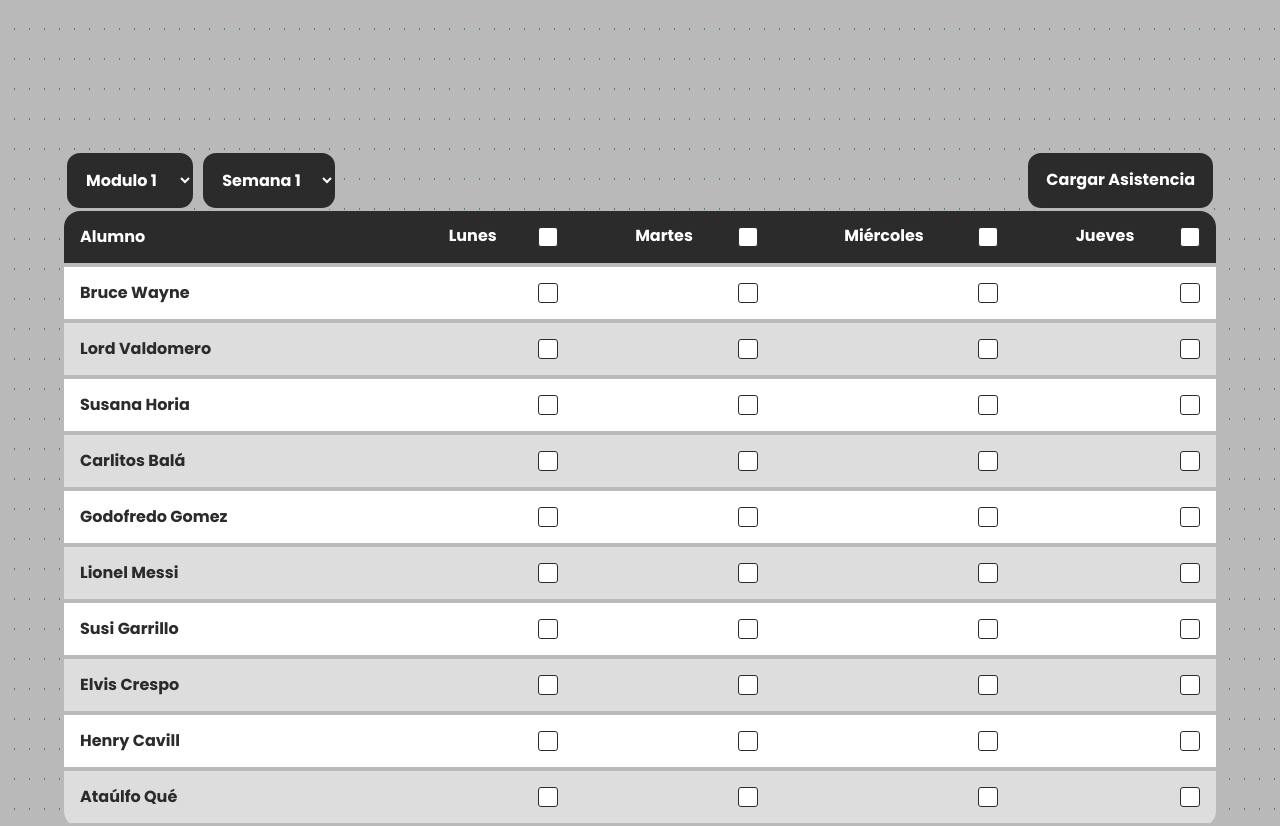
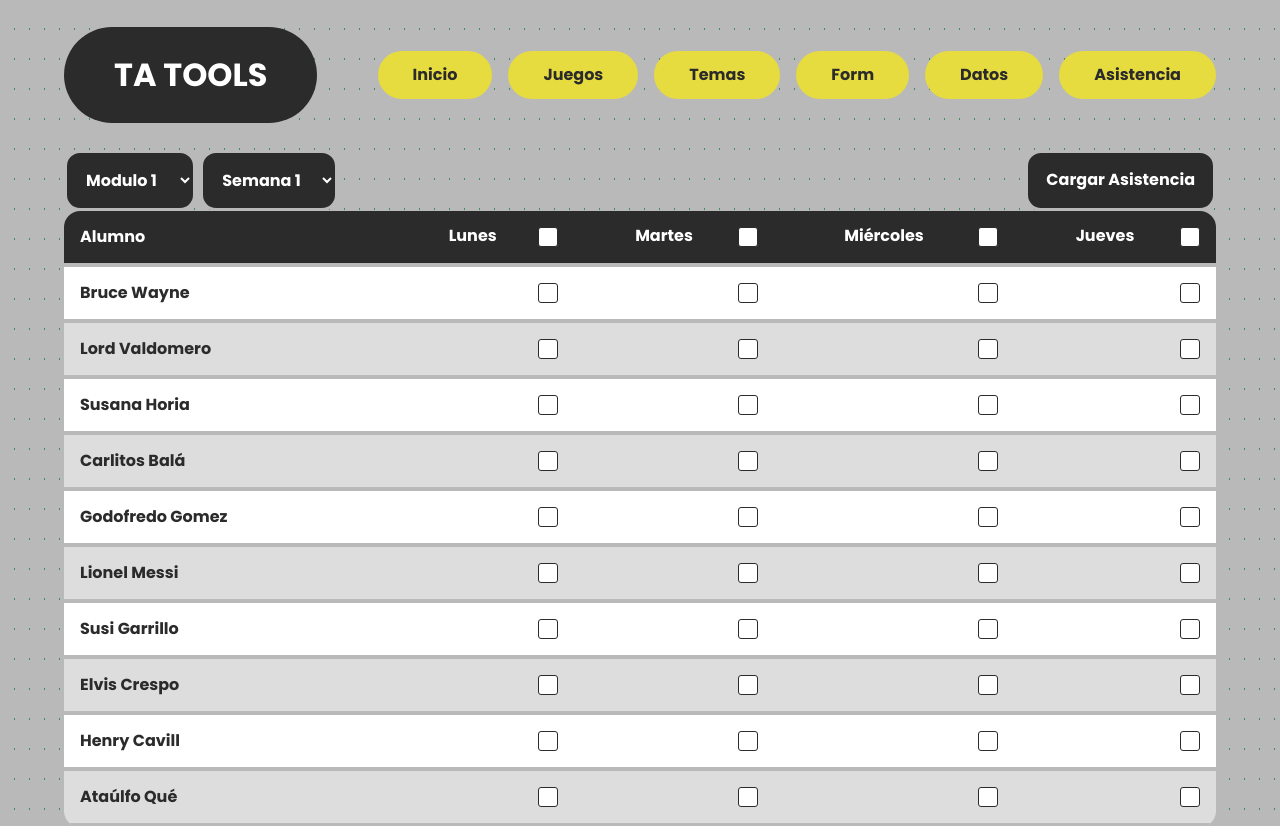
Before and after one commit to MelinaRG/ProyectoSUP7, a FastAPI app: template app/templates/asistencia.html in a window 1280 px wide. Shown: the top 826 px of the page. Run offline with FastAPI, Linux system fonts and the light colour scheme; the template is opened without the code that fills it, so the values that code supplies are empty; parts of the project's set-up code (start-up, migrations or seed data) failed here and were passed over.

Commit message:
nav actualizada

```diff
--- a/app/templates/asistencia.html
+++ b/app/templates/asistencia.html
@@ -10,6 +10,31 @@
 </head>
 <body>
 	<header class="hero1">
+    <nav class="nav container">
+			<div class="nav__logo">
+				<h2 class="nav__title">TA TOOLS</h2>
+			</div>
+			<ul class="nav__link nav__link--menu">
+				<li class="nav__items">
+					<a href="/" class="nav__links" id="boton__inicio">Inicio</a>
+				</li>
+				<li class="nav__items">
+					<a href="/juegos" class="nav__links">Juegos</a>
+				</li>
+				<li class="nav__items">
+					<a href="/temas" class="nav__links">Temas</a>
+				</li>
+				<li class="nav__items">
+					<a href="/form" class="nav__links" id="boton__form">Form</a>
+				</li>
+				<li class="nav__items">
+					<a href="/datos" class="nav__links">Datos</a>
+				</li>
+				<li class="nav__items">
+					<a href="/asistencia" class="nav__links">Asistencia</a>
+				</li>
+			</ul>
+		</nav>
     </header>
     <main class= "container main-container">
 <!-- Select para el módulo -->
```
